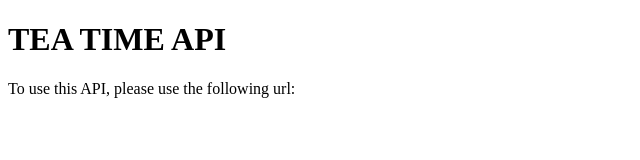
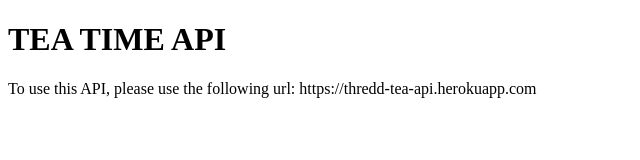
Before and after one commit to thredd/tea-api, a website: page index.html in a window 1280 px wide. Shown: the whole page, without its empty margins (0-640 px from the left). Drawn offline with Linux system fonts and the light colour scheme.

Commit message:
added url to html file

```diff
--- a/index.html
+++ b/index.html
@@ -8,6 +8,6 @@
 </head>
 <body>
     <h1>TEA TIME API</h1>
-    <p>To use this API, please use the following url: </p>
+    <p>To use this API, please use the following url: https://thredd-tea-api.herokuapp.com</p>
 </body>
 </html>
```
